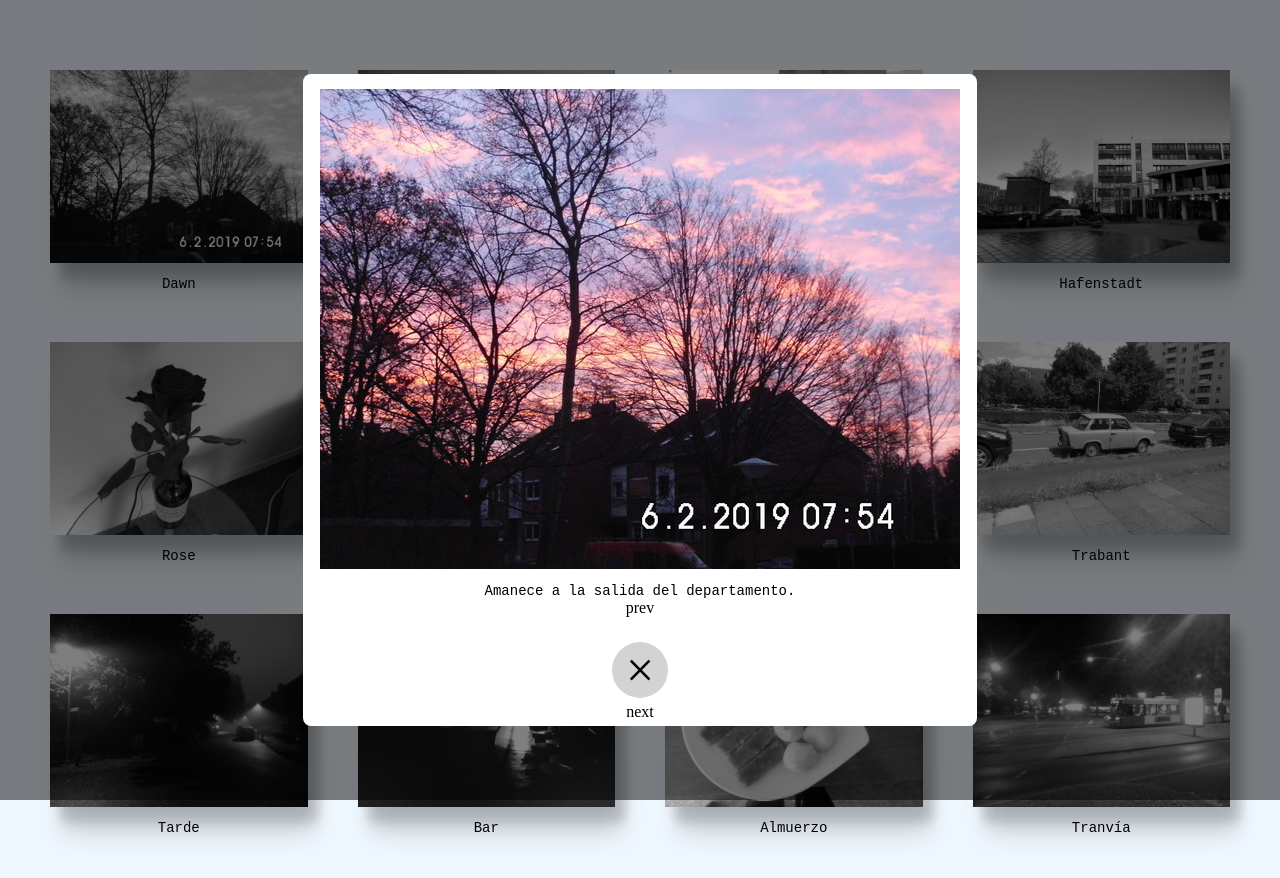
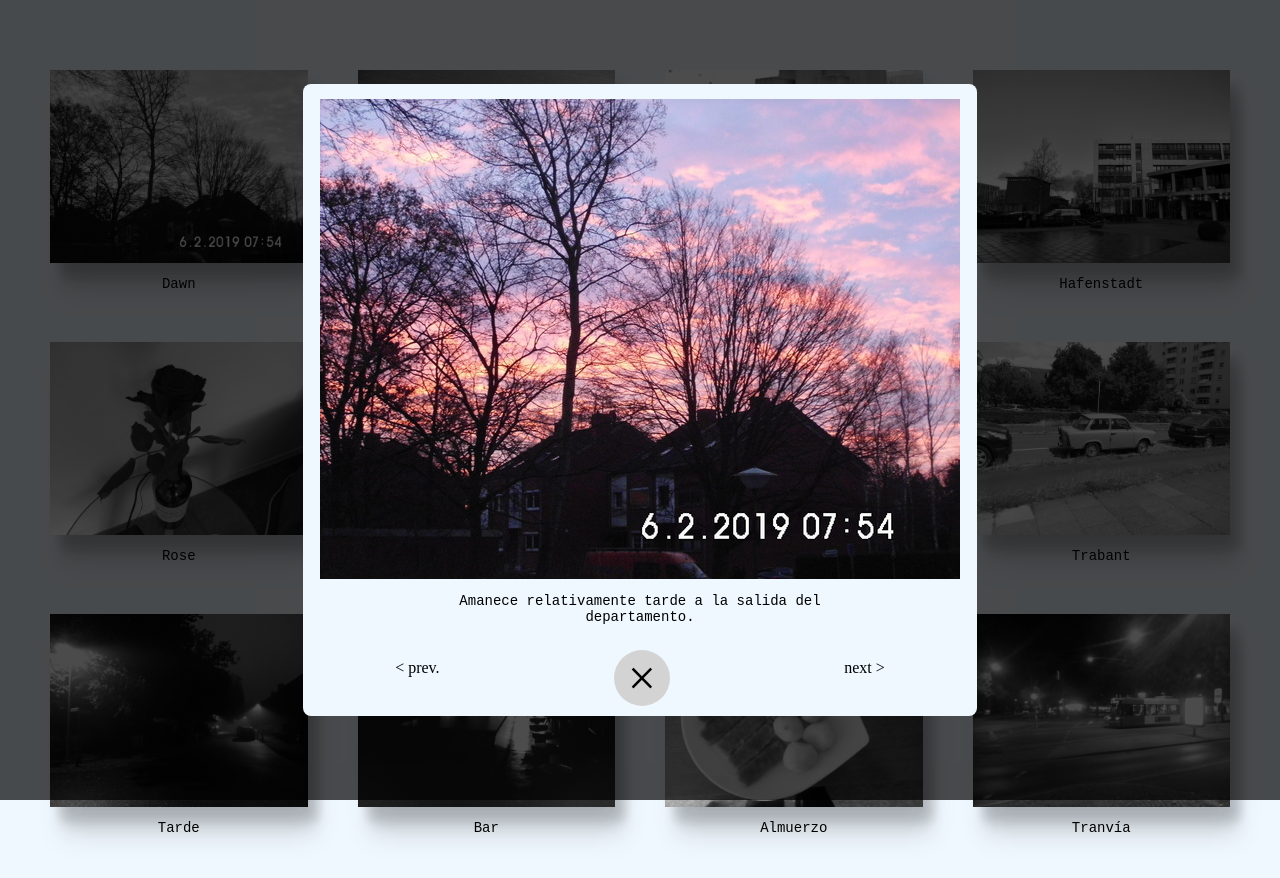
Before and after one commit to a26z/Fotos, a website: page index.html in a window 1280 px wide. Both pictures are taken after a click on the picture 178 px from the left and 166 px from the top of the page. Drawn offline with Linux system fonts and the light colour scheme.

Commit message:
Modal nav. fertig.

```diff
--- a/css/main.css
+++ b/css/main.css
@@ -50,9 +50,10 @@ figure {
     text-align: center;
     font-family: monospace;
     color: #000;
-    background-color: white;
+    background-color: aliceblue;
     font-size: 14px;
     margin-top: 0px;
+    max-width: 67%;
 }
 
 /* Modal */
@@ -67,10 +68,9 @@ figure {
     top: 0;
     width: 100%;
     height: 100%;
-    background-color: rgba(0, 0, 0, 0.5);
+    background-color: rgba(0, 0, 0, 0.7);
     opacity: 0;
     visibility: hidden;
-    /* se agranda al desaparecer: */
     transform: scale(1.05);
     transition: visibility 0s linear 0.25s, opacity 0.25s 0s, transform 0.3s;
 }
@@ -79,18 +79,26 @@ figure {
     display: grid;
     justify-items: center;
     padding: 5px;
-    background-color: white;
+    background-color: aliceblue;
     border-radius: 0.5rem;
+    width: min-content;
+}
+
+.modal-nav {
+    width: 100%;
+    background-color: aliceblue;
+    display: flex;
+    align-items: center;
+    justify-content: space-around;
 }
 
 .content {
-    background-color: white;
+    background-color: aliceblue;
     padding: 10px 12px;
     width: auto;
 }
 
 .close {
-    /* float: right; */
     font-size: 50px;
     width: 3.5rem;
     line-height: 3.5rem;
--- a/index.html
+++ b/index.html
@@ -17,17 +17,22 @@
 					<img id="modalimage" alt="Modal Image">
 				</figure>
 				<figcaption class="modal-caption"></figcaption>
-				<span class="prev">prev</span>
-				<span class="close">&times;</span>
-				<span class="next">next</span>
+				<nav class="modal-nav">
+					<!-- <span class="start"><< first</span> -->
+					<span class="prev">< prev.</span>
+					<span class="close">&times;</span>
+					<span class="next">next ></span>
+					<!-- <span class="end">last >></span> -->
+				</nav>
 			</section>
 		</article>
 		<div id="test"></div>
 	</main>
 	<!-- ============== Javascript ============== -->
 	<script type="module">
+
 		import { images, count } from './js/images.js';
-		console.log(count);
+
 		let docFragment = new DocumentFragment();
 
 		// ------------------------------------------------------------- gallery
@@ -56,6 +61,7 @@
 		const modal = document.querySelector(".modal");
 		const close = document.querySelector(".close");
 		const next = document.querySelector(".next");
+		const prev = document.querySelector(".prev");
 		let image = document.getElementById("modalimage");
 		let caption; // undefined
 
@@ -80,12 +86,10 @@
 		let nextImage = function() {
 			caption.parentNode.removeChild(caption);
 			let idx = images.findIndex(i => i.alt == image.alt); // OK
-			console.log(idx);
 			if(idx == count-1) {
 				image.src = images[0].path;
 				image.alt = images[0].alt;
 				image.caption = images[0].caption;
-				console.log("> 11");
 			}
 			 else {
 				image.src = images[idx+1].path;
@@ -96,7 +100,25 @@
 			document.querySelector(".modal-caption").appendChild(caption);
 		}
 
+		let prevImage = function() {
+			caption.parentNode.removeChild(caption);
+			let idx = images.findIndex(i => i.alt == image.alt); // OK
+			if(idx == 0) {
+				image.src = images[count-1].path;
+				image.alt = images[count-1].alt;
+				image.caption = images[count-1].caption;
+			}
+			 else {
+				image.src = images[idx-1].path;
+				image.alt = images[idx-1].alt;
+				image.caption = images[idx-1].caption;
+			}
+			caption = document.createTextNode(image.caption)
+			document.querySelector(".modal-caption").appendChild(caption);
+		}
+
 		next.addEventListener("click", nextImage);
+		prev.addEventListener("click", prevImage);
 
 		window.addEventListener("click", function(e) {
 			if(e.target === modal) modal.classList.toggle("show-modal")
--- a/js/images.js
+++ b/js/images.js
@@ -2,22 +2,22 @@ export const images = [
     {
         path: 'img/0.jpg',
         alt: 'Dawn',
-        caption: 'Amanece a la salida del departamento.'
+        caption: 'Amanece relativamente tarde a la salida del departamento.'
     },
     {
         path: 'img/1.jpg',
         alt: 'Bolígrafos',
-        caption: 'Vaciados en algo más de un año.'
+        caption: 'Utilizados durante algo más de un año en un diario en el que solía escribir día a día.'
     },
     {
         path: 'img/2.jpg',
         alt: 'Building',
-        caption: 'A shot of a building that looks like a vessel.'
+        caption: 'A screenshot from a movie in which a building looks like a vessel.'
     },
     {
         path: 'img/3.jpg',
         alt: 'Hafenstadt',
-        caption: 'Hinter diesem Gebäude eine grausame Maschine.'
+        caption: 'Eine diabolische Call-Center-Maschine hinter diesem Gebaude.'
     },
     {
         path: 'img/4.jpg',
```
